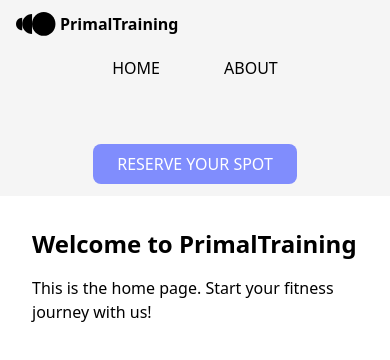
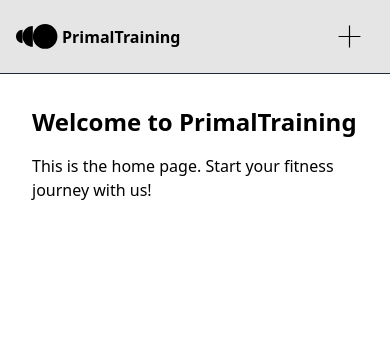
Before and after one commit to isaacxuyi/Performance-driven-Gym-site, a Next.js app in the folder driven/: page / in a window 390 px wide. Shown: the top 360 px of the page. Built offline with nearby package versions, Linux system fonts and the light colour scheme.

Commit message:
new commit

```diff
--- a/driven/src/app/components/Header.js
+++ b/driven/src/app/components/Header.js
@@ -1,28 +1,75 @@
-// driven/src/app/components/Header.js
+"use client";
 import logo from '../Images/Vector.svg'
+import union from '../Images/Plus.svg'
+import minus from '../Images/Vector 3.svg'
 import Image from 'next/image';
 import Link from 'next/link';
+import { useState } from 'react';
+import '../globals.css'
 
 export default function Header() {
+  const [menuOpen, setMenuOpen] = useState(false);
+
   return (
-    <div className="w-full px-4 py-3 flex flex-wrap md:flex-nowrap justify-between items-center bg-neutral-100 gap-y-3">
-      <div className="flex items-center mb-2 md:mb-0">
-        <Image height={40} width={40} src={logo} alt='logo' />
-        <p className='ml-1 font-bold'>PrimalTraining</p>
+    <div className="w-full px-4 py-6 flex justify-between items-center bg-neutral-200 border-b border-gray-800 header">
+      {/* Logo */}
+      <div className="flex items-center">
+        <Image height={42} width={42} src={logo} alt='logo' />
+        <p className='ml-1 font-bold w-[128px]'>PrimalTraining</p>
       </div>
-      <nav className="w-full md:w-auto">
-        <ol className='flex flex-wrap justify-center md:justify-end gap-3 md:gap-5 items-center'>
+
+      {/* Navigation */}
+      <nav className="flex items-center">
+        {/* Desktop nav */}
+        <ol className='hidden md:flex flex-wrap justify-end gap-3 md:gap-5 items-center'>
           <li><Link href="/">HOME</Link></li>
           <li><Link href="/about">ABOUT</Link></li>
           <li>
             <button
               className="py-2 px-6 rounded-lg transition-colors duration-200 cursor-pointer gap-4"
-              style={{ background: '#808DFD', color: 'white' }}
+              style={{ background: '#808DFD', color: 'black' }}
             >
               RESERVE YOUR SPOT
             </button>
           </li>
         </ol>
+
+        {/* Mobile union/minus icon */}
+        <button
+          className="block md:hidden mr-3"
+          aria-label="Toggle menu"
+          onClick={() => setMenuOpen(!menuOpen)}
+        >
+          <Image
+            height={25}
+            width={25}
+            src={menuOpen ? minus : union}
+            alt={menuOpen ? 'close menu' : 'open menu'}
+          />
+        </button>
+
+        {/* Mobile menu */}
+<div
+  className={`
+    md:hidden absolute left-0 bg-neutral-100 flex flex-col w-full
+    transition-all duration-200 overflow-hidden
+    ${menuOpen ? "max-h-96 opacity-100 top-21" : "max-h-0 opacity-0 top-16"}
+  `}
+>
+  <li className='border-b border-black p-[20px] text-2xl'>
+    <Link href='/'>HOME</Link>
+  </li>
+  <li className='border-b border-black p-[20px] text-2xl'>
+    <Link href='/about'>ABOUT</Link>
+  </li>
+  <li
+    className='border-b border-black p-[20px] text-2xl text-white'
+    style={{ background: '#808DFD' }}
+  >
+    <Link href='/reserve'>RESERVE YOUR SPOT</Link>
+  </li>
+</div>
+
       </nav>
     </div>
   );
```
Also changed, not shown: driven/src/app/Images/Plus.svg (added), driven/src/app/Images/Vector 3.svg (added).
